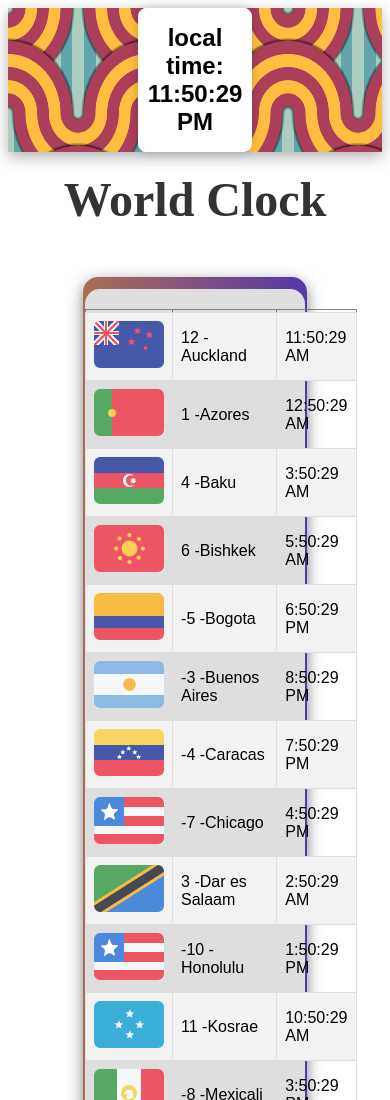
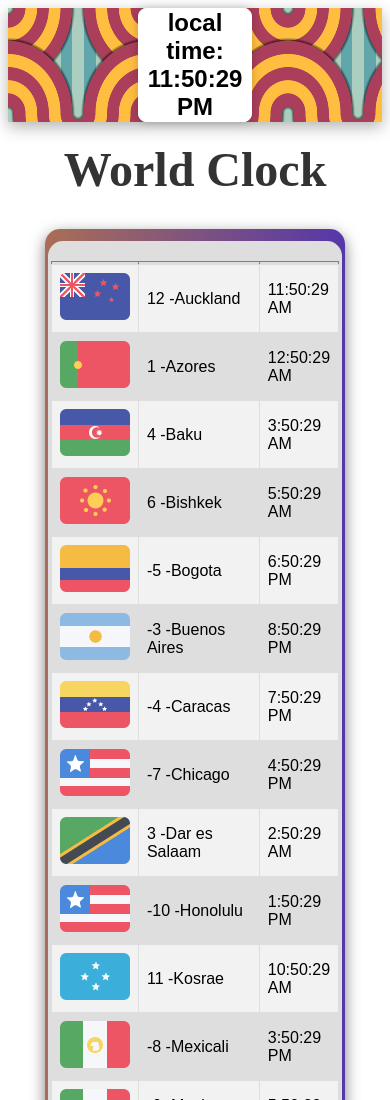
Before and after one commit to Ruwaym-ITvarsity/Module-9-Assessment-2-, a plain HTML site: page index.html in a window 390 px wide. Shown: the top 1100 px of the page. Drawn offline with Linux system fonts and the light colour scheme.

Commit message:
Adjust outputStyle width for responsiveness

```diff
--- a/style.css
+++ b/style.css
@@ -39,7 +39,7 @@ body{
 }
 
 #outputStyle{
-    width: 60%;
+    width: 700px;
     height: 1600px;
     margin: 50px auto 50px auto;
     background-image: linear-gradient(to right, orange, blue);
@@ -101,3 +101,18 @@ body{
     50% {background-position: right;}
     100% {background-position: left;}
 }
+@media screen and (max-width: 768px){
+    #outputStyle {
+        width: 18.75rem;
+        height: auto;
+    }
+    h1{
+        font-size: 2rem;
+    }
+    #outputStyle{
+        margin: 20px auto 20px auto;
+    }
+    #local{
+        padding: 0px 0px;
+    }
+}
```
